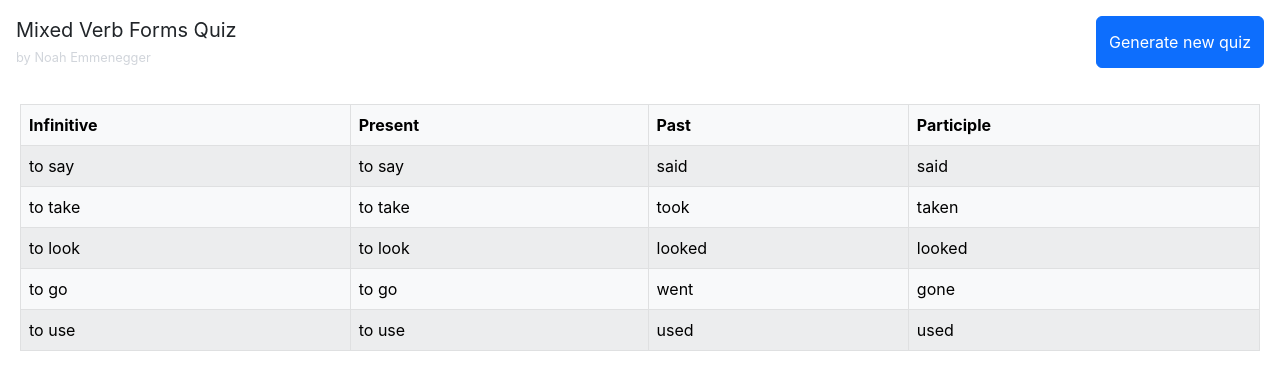
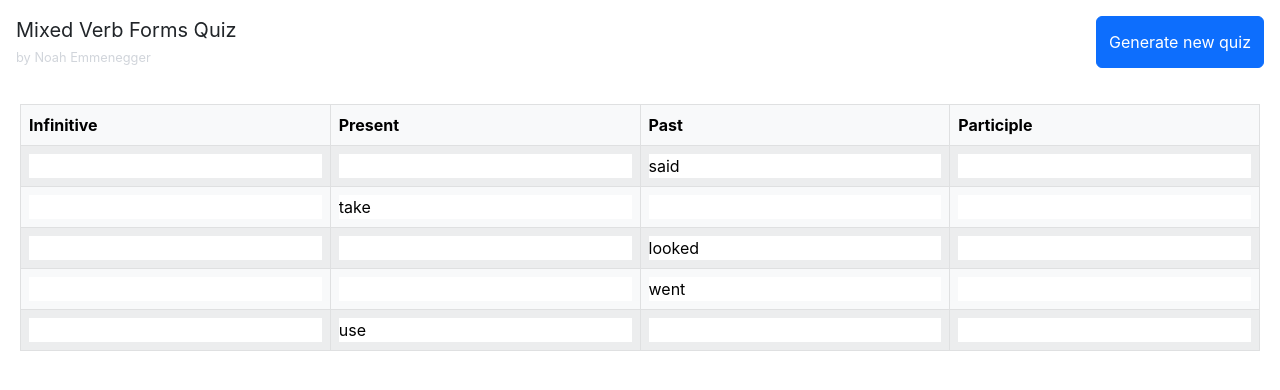
Before and after one commit to NoahEmmenegger/englisch-verb-quiz, a React (Create React App) app: page / in a window 1280 px wide. Shown: the top 390 px of the page. Built offline with nearby package versions, Linux system fonts and the light colour scheme.

Commit message:
Add hidden verbs

```diff
--- a/src/App.js
+++ b/src/App.js
@@ -25,7 +25,7 @@ function App() {
                             <th>Participle</th>
                         </tr>
                     </thead>
-                    <tbody>
+                    <tbody className="tw-w-52">
                         {currentRandomVerbs.map((verb) => (
                             <Verb key={verb.infinitive} verb={verb} />
                         ))}
--- a/src/components/Verb.jsx
+++ b/src/components/Verb.jsx
@@ -1,10 +1,13 @@
+import VerbInput from './VerbInput';
+
 export default function Verb({ verb }) {
+    const randomNumberBetween1And4 = Math.floor(Math.random() * 4) + 1;
     return (
         <tr>
-            <td>{verb.infinitive}</td>
-            <td>{verb.infinitive}</td>
-            <td>{verb.past}</td>
-            <td>{verb.participle}</td>
+            <VerbInput string={verb.infinitive} isShown={randomNumberBetween1And4 === 1} />
+            <VerbInput string={verb.present} isShown={randomNumberBetween1And4 === 2} />
+            <VerbInput string={verb.past} isShown={randomNumberBetween1And4 === 3} />
+            <VerbInput string={verb.participle} isShown={randomNumberBetween1And4 === 4} />
         </tr>
     );
 }
--- /dev/null
+++ b/src/components/VerbInput.jsx
@@ -0,0 +1,9 @@
+import React from 'react';
+
+export default function VerbInput({ string, isShown }) {
+    return (
+        <td>
+            <input className="tw-w-full" type="text" value={isShown ? string : null} />
+        </td>
+    );
+}
```
